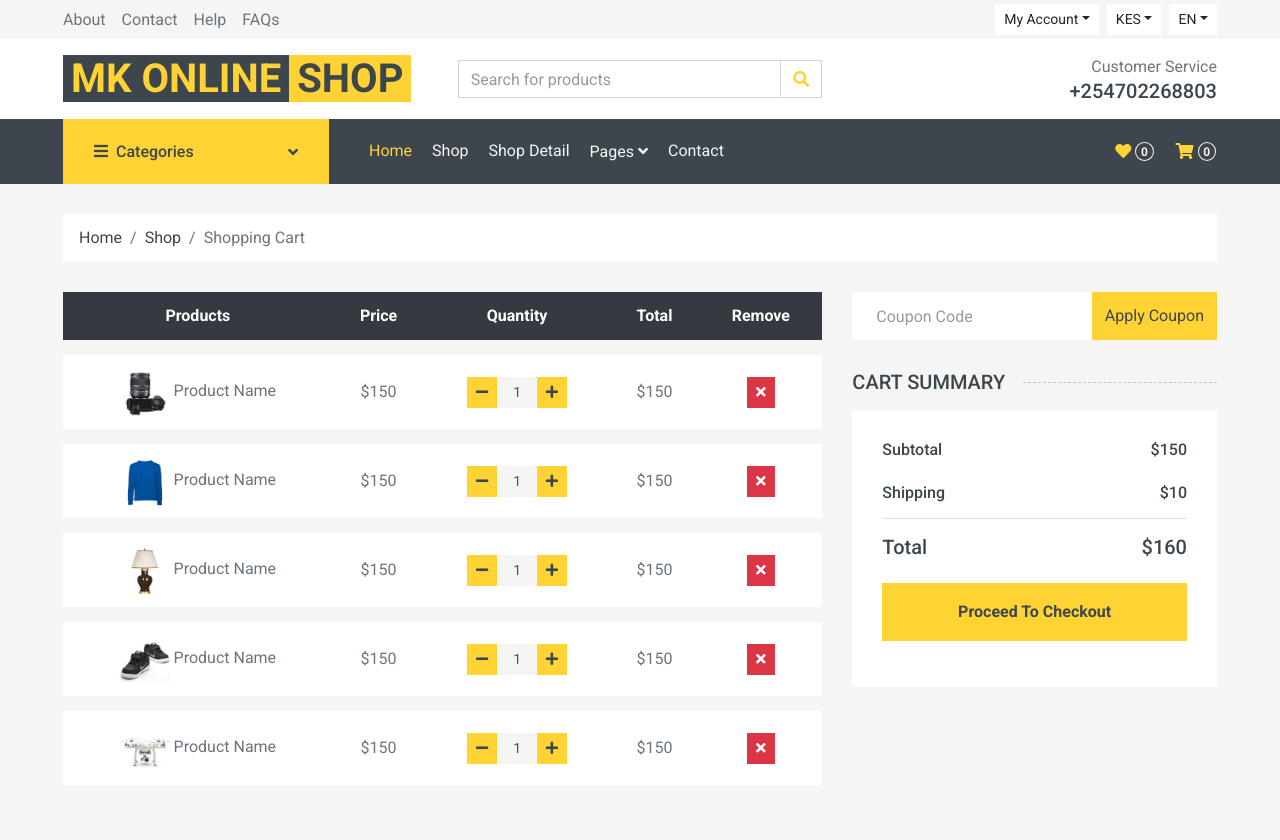
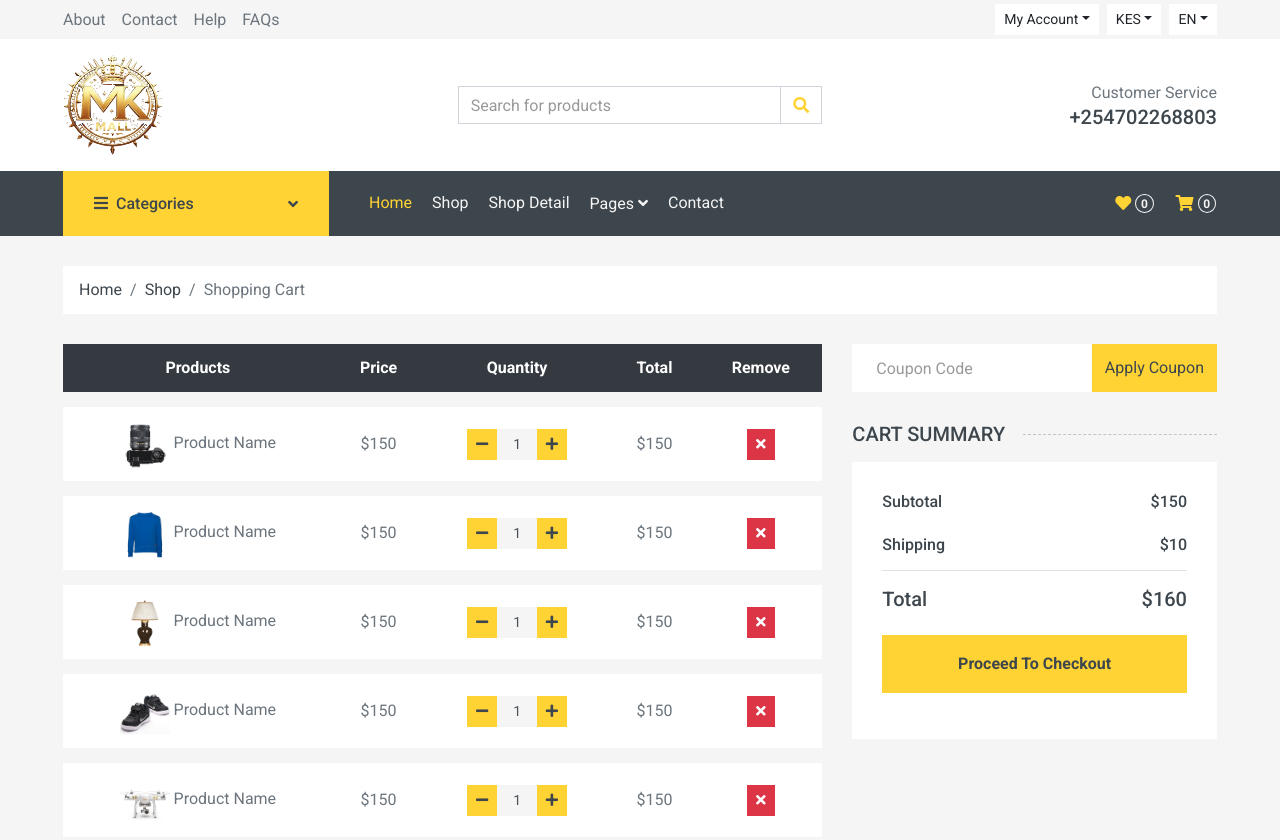
Before and after one commit to CaptainnMoh/MK-Shop, a plain HTML site: page cart.html in a window 1280 px wide. Shown: the top 840 px of the page. Drawn offline with nearby package versions, Linux system fonts and the light colour scheme.

Commit message:
Your commit message

```diff
--- a/cart.html
+++ b/cart.html
@@ -78,8 +78,7 @@
         <div class="row align-items-center bg-light py-3 px-xl-5 d-none d-lg-flex">
             <div class="col-lg-4">
                 <a href="" class="text-decoration-none">
-                    <span class="h1 text-uppercase text-primary bg-dark px-2">Mk Online</span>
-                    <span class="h1 text-uppercase text-dark bg-primary px-2 ml-n1">Shop</span>
+                    <img class="logo" src="img/logo.png">
                 </a>
             </div>
             <div class="col-lg-4 col-6 text-left">
@@ -134,8 +133,7 @@
             <div class="col-lg-9">
                 <nav class="navbar navbar-expand-lg bg-dark navbar-dark py-3 py-lg-0 px-0">
                     <a href="" class="text-decoration-none d-block d-lg-none">
-                        <span class="h1 text-uppercase text-dark bg-light px-2">Multi</span>
-                        <span class="h1 text-uppercase text-light bg-primary px-2 ml-n1">Shop</span>
+                        <img class="logo" src="img/logo.png">
                     </a>
                     <button type="button" class="navbar-toggler" data-toggle="collapse" data-target="#navbarCollapse">
                         <span class="navbar-toggler-icon"></span>
```
Also changed, not shown: checkout.html (+2 -4 lines), contact.html (+2 -4 lines), detail.html (+2 -4 lines), shop.html (+2 -4 lines).
